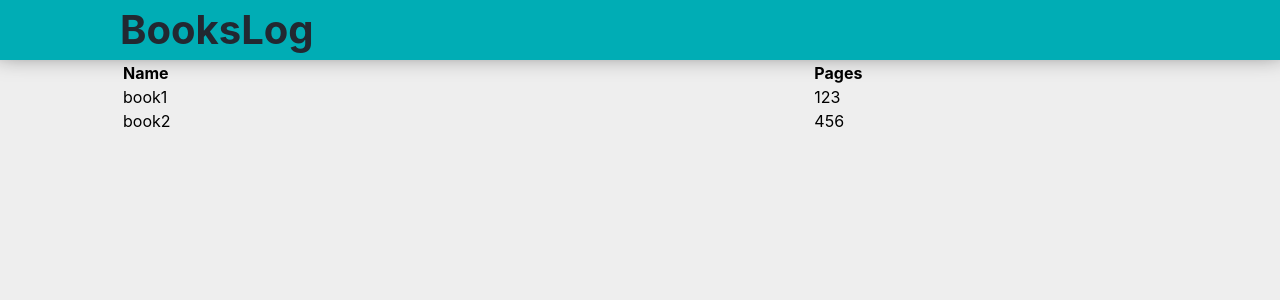
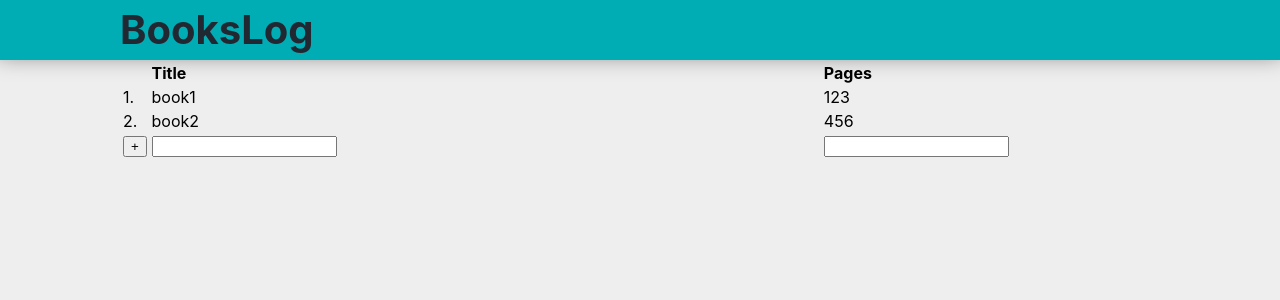
Before and after one commit to palys/bookslog, a React (Create React App) app in the folder web/: page /books in a window 1280 px wide. Shown: the top 300 px of the page. Built offline with nearby package versions, Linux system fonts and the light colour scheme.

Commit message:
Placeholdre book adder

```diff
--- a/web/src/components/Table.tsx
+++ b/web/src/components/Table.tsx
@@ -17,18 +17,20 @@ interface Props {
 }
 
 const Table: React.FC<Props> = ({ header, rows }) => {
-    const totalWidth = header.map(entry => entry.width).reduce((a, b) => a + b, 0);
+    const totalWidth = header.map(entry => entry.width).reduce((a, b) => a + b, 0) + 1;
     return (
         <StyledTable>
             <tr>
+                <Header width={1 / totalWidth} />
                 {header.map(entry => (
                     <Header key={entry.name} width={100 * entry.width / totalWidth}>
                         {entry.name}
                     </Header>
                 ))}
             </tr>
-            {rows.map(row => (
+            {rows.map((row, i) => (
                 <tr key={row.id}>
+                    <td>{i + 1}.</td>
                     {row.entries.map((entry, i) => (
                         <td key={header[i].name}>
                             {entry}
@@ -36,6 +38,16 @@ const Table: React.FC<Props> = ({ header, rows }) => {
                     ))}
                 </tr>
             ))}
+            <tr>
+                <td>
+                    <button>+</button>
+                </td>
+                {header.map(entry => (
+                    <td key={entry.name} width={100 * entry.width / totalWidth}>
+                        <input />
+                    </td>
+                ))}
+            </tr>
         </StyledTable>
     );
 };
--- a/web/src/pages/BooksPage.tsx
+++ b/web/src/pages/BooksPage.tsx
@@ -17,7 +17,7 @@ const books: Book[] = [{
 const BooksPage: React.FC = () => (
     <Page>
         <Table header={[{
-            name: 'Name',
+            name: 'Title',
             width: 2
         },
         {
```
